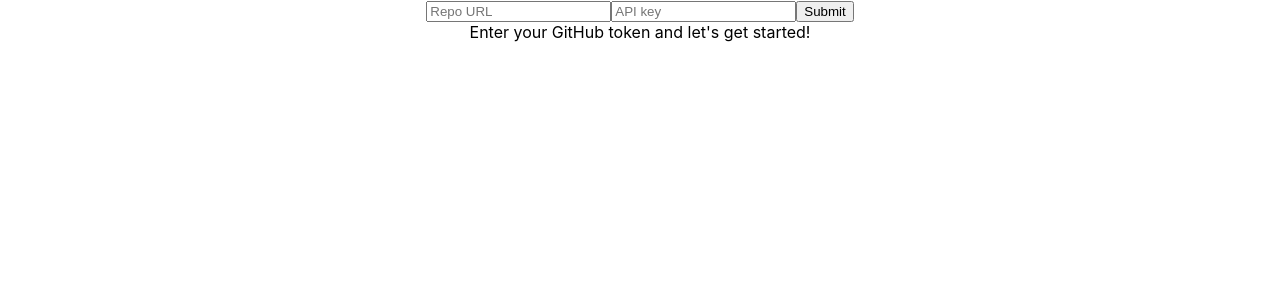
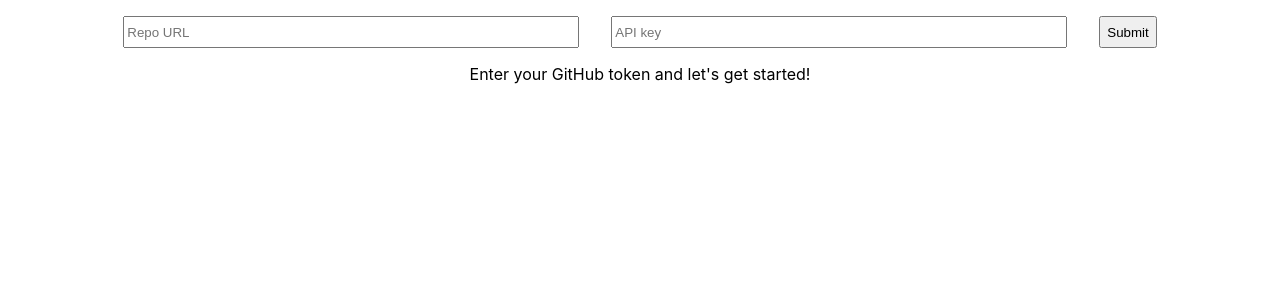
Before and after one commit to jerry1100/github-issue-visualizer, a React (Create React App) app: page / in a window 1280 px wide. Shown: the top 300 px of the page. Built offline with nearby package versions, Linux system fonts and the light colour scheme.

Commit message:
style inputs

```diff
--- a/src/App.css
+++ b/src/App.css
@@ -1,4 +1,18 @@
-.App {
+.repo-info {
+  height: 2rem;
+  font-size: 2rem;
+  width: 100vw;
+  margin: 1rem 0;
+  display: inline-flex;
+  justify-content: center;
+}
+
+.repo-info > input {
+  width: 35%;
+  margin-right: 2rem;
+}
+
+.status {
   text-align: center;
 }
 
--- a/src/App.js
+++ b/src/App.js
@@ -157,10 +157,10 @@ class App extends Component {
 
   renderChartArea = () => {
     if (!this.state.isLoading && !this.state.chartLabels) {
-      return <div>Enter your GitHub token and let's get started!</div>
+      return <div className="status">Enter your GitHub token and let's get started!</div>
     }
     if (this.state.isLoading || !this.state.chartLabels) {
-      return <div>Loading...</div>;
+      return <div className="status">Loading...</div>;
     }
 
     return (
@@ -219,6 +219,7 @@ class App extends Component {
   render() {
     return (
       <div className="App">
+        <div className="repo-info">
           <input
             value={this.state.repoURL}
             onChange={this.handleRepoURLChange}
@@ -230,6 +231,7 @@ class App extends Component {
             placeholder="API key"
           />
           <button onClick={this.getIssues}>Submit</button>
+        </div>
         {this.renderChartArea()}
       </div>
     );
```
Lines whose indentation alone changed are shown as unchanged.
